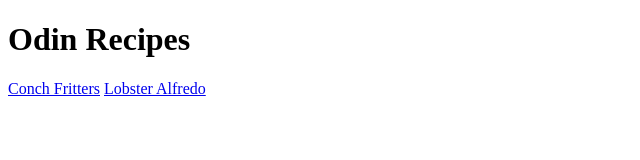
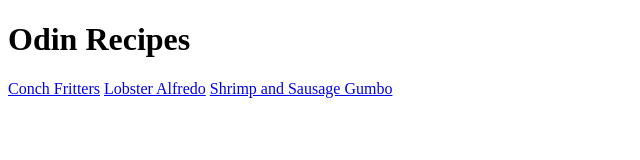
Before and after one commit to Kate1121/odin-recipes, a plain HTML site: page index.html in a window 1280 px wide. Shown: the whole page, without its empty margins (0-640 px from the left). Drawn offline with Linux system fonts and the light colour scheme.

Commit message:
Add shrimp-and-sausage-gumbo.html link to index.html
This hyperlink will enable users to navigate to the shrimp-and-sausage-gumbo.html page from the homepage

```diff
--- a/index.html
+++ b/index.html
@@ -11,6 +11,7 @@
     <h1>Odin Recipes</h1>
     <a href="recipes/conch-fritters.html">Conch Fritters</a>
     <a href="recipes/lobster-alfredo.html">Lobster Alfredo</a>
+    <a href="recipes/shrimp-and-sausage-gumbo.html">Shrimp and Sausage Gumbo</a>
 </body>
 
 </html>
```
